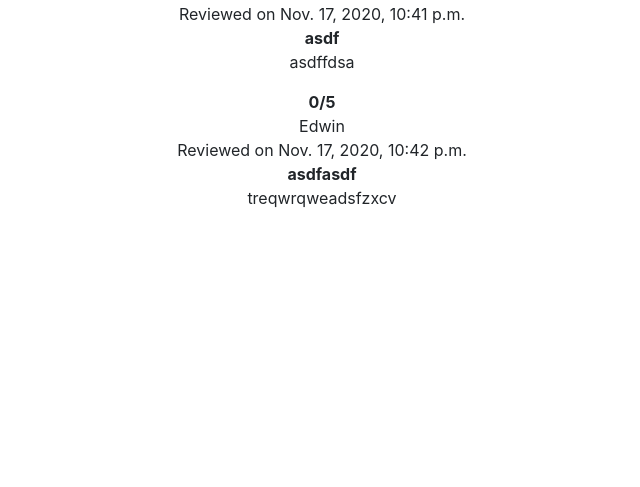
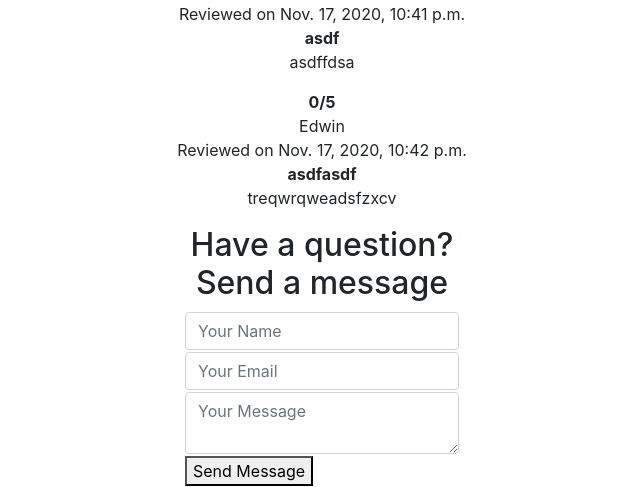
Before and after one commit to srivats22/django_bookEX, a Django app: page /book_detail/1 in a window 1280 px wide. Shown: the part 614-1101 px from the top of the page, without its empty margins (318-958 px from the left). Before the commit the page ends 822 px from the top, so only its background shows below. Run offline with Django 3.2, Linux system fonts and the light colour scheme; a user stored in the database is signed in; data comes from the database, SQL or seed files in the repository; both versions use the stored data as it was after the commit.

Commit message:
Added contact form, email field on register, fixed pic problem.
Added the contact form to the book detail page. Fixed book pciture loading issue. Was showing as a broken link. Also added email field to user registration so messages can be delivered.

```diff
--- a/bookMng/forms.py
+++ b/bookMng/forms.py
@@ -1,6 +1,11 @@
 from django.forms import ModelForm
 from .models import Book, RequestBook
 from .models import Review
+from django import forms
+
+# Importing UserCreationForm
+from django.contrib.auth.forms import UserCreationForm
+from django.contrib.auth.models import User
 
 
 class RequestBookForm(ModelForm):
@@ -31,3 +36,18 @@ class ReviewForm(ModelForm):
             'title',
             'description',
         ]
+
+
+class UserCreationForm(UserCreationForm):
+    email = forms.EmailField(required=True, label='E-Mail')
+
+    class Meta:
+        model = User
+        fields = ("username", "email", "password1", "password2")
+
+    def save(self, commit=True):
+        user = super(UserCreationForm, self).save(commit=False)
+        user.email = self.cleaned_data["email"]
+        if commit:
+            user.save()
+        return user
--- a/bookMng/urls.py
+++ b/bookMng/urls.py
@@ -8,7 +8,7 @@ urlpatterns = [
     path('displaybooks', views.displaybooks, name='displaybooks'),
     path('requestbook', views.requestbook, name='requestbook'),
     path('displayrequest', views.requestedbooks, name='requestedbooks'),
-    path('displayrequest', views.requestedbooks, name='requestedbooks')
-    # # urlpattern for contact form.
-    # path('book_detail', views.contact, name="contact"),
+    path('displayrequest', views.requestedbooks, name='requestedbooks'),
+    # urlpattern for contact form.
+    path('book_detail', views.contact, name="contact"),
 ]
--- a/bookMng/views.py
+++ b/bookMng/views.py
@@ -9,8 +9,14 @@ from django.http import HttpResponse, HttpResponseRedirect
 from django.shortcuts import render, redirect
 from django.views.generic.edit import CreateView
 
-from django.contrib.auth.forms import UserCreationForm
+from .forms import UserCreationForm
 from django.contrib.auth.decorators import login_required
+
+# send_mail used for messaging capabilities.
+from django.core.mail import send_mail
+
+# Use User auth table for username info
+from django.contrib.auth.models import User
 
 
 # Create your views here.
@@ -123,7 +129,7 @@ def signup(request):
 @login_required(login_url=reverse_lazy('login'))
 def book_detail(request, book_id):
     book = Book.objects.get(id=book_id)
-    book.pic_path = book.picture.url[14:]
+    book.pic_path = book.picture.url[19:]
     if request.method == 'POST':
         form = ReviewForm(request.POST, request.FILES)
         if form.is_valid():
@@ -144,3 +150,29 @@ def book_detail(request, book_id):
                       'item_list': MainMenu.objects.all(),
                       'book': book
                   })
+
+
+# Contact function used to send message.
+def contact(request):
+    if request.method == "POST":
+        # Fields to be collected for message
+        post_username = request.POST['post-username']
+        message_book = request.POST['message-book']
+        message_name = request.POST['message-name']
+        message_email = request.POST['message-email']
+        message = request.POST['message']
+
+        # Obtain email of post user from auth table
+        user = User.objects.get(username=post_username)
+        user_email = user.email
+
+        # Message composition for email
+        send_mail(
+            'Re: ' + message_book + ', Message from ' + message_name,
+            message,
+            message_email,
+            [user_email],
+            )
+        return render(request, 'bookMng/book_detail.html', {'message_name': message_name})
+    else:
+        return render(request, 'bookMng/book_detail.html', {})
--- a/bookProject/templates/bookMng/book_detail.html
+++ b/bookProject/templates/bookMng/book_detail.html
@@ -15,6 +15,13 @@
 {% endblock sidenav %}
 
 {% block content %}
+<!--if statement to give thanks if message was sent-->
+{% if message_name %}
+<h2 align="center">Thanks {{ message_name }}!</h2>
+    <p align="center">We have received your email and will respond shortly...</p>
+    <button align="center" onclick="history.back()"> Go back </button>
+<!--else, show book detail and message form-->
+{% else %}
 <h1 align="center"> {{ book.name }} Page </h1>
 <table align="center" border="2" width="500">
         <tr>
@@ -70,4 +77,36 @@
         {{ review.description }} <br>
     </p>
 {% endfor %}
+
+<!--Send Message Form-->
+<h2 align="center"> Have a question? <br> Send a message </h2>
+
+<form action="{% url 'contact' %}" method="post">
+    {% csrf_token %}
+    <input type="hidden" name="message-book" value="{{ book.name }}">
+    <input type="hidden" name="post-username" value="{{ book.user_name }}">
+    <table align="center">
+    <tr>
+        <td>
+            <input type="text" name="message-name" class="form-control mb-30" placeholder="Your Name">
+        </td>
+    </tr>
+    <tr>
+        <td>
+            <input type="email" name="message-email" class="form-control mb-30" placeholder="Your Email">
+        </td>
+    </tr>
+    <tr>
+        <td>
+            <textarea name="message" class="form-control mb-30" placeholder="Your Message"></textarea>
+        </td>
+    </tr>
+    <tr>
+        <td>
+            <button onclick="this.disabled=true;this.value='Sending...'; this.form.submit();"> Send Message </button>
+        </td>
+    </tr>
+    </table>
+</form>
+{% endif %}
 {% endblock content %}
```
Also changed, not shown: bookProject/settings.py (+8 -0 lines), bookProject/static/uploads/effectivejava.jpg (added), db.sqlite3.
